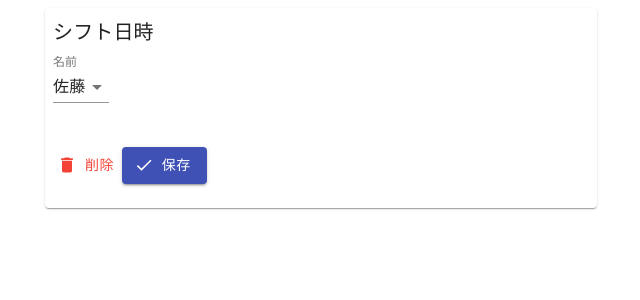
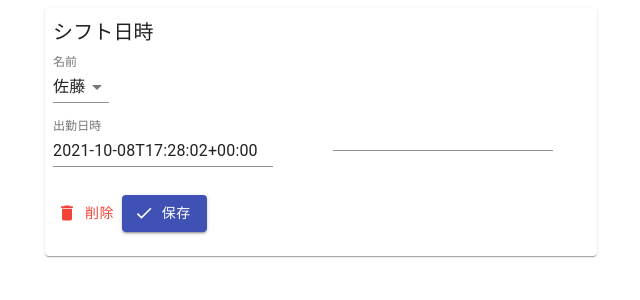
Before and after one commit to LS335/mont-thabor-app, a React app: page / in a window 1280 px wide. Shown: the top 300 px of the page, without its empty margins (319-959 px from the left). Built offline with nearby package versions, Linux system fonts and the light colour scheme.

Commit message:
DateTimePicker add

```diff
--- a/package.json
+++ b/package.json
@@ -6,6 +6,7 @@
   "author": "K Itoh",
   "license": "MIT",
   "dependencies": {
+    "@date-io/dayjs": "1.x",
     "@material-ui/core": "^4.12.3",
     "@material-ui/icons": "^4.11.2",
     "@material-ui/pickers": "^3.3.10",
--- a/src/components/Schedule.tsx
+++ b/src/components/Schedule.tsx
@@ -1,4 +1,4 @@
-import React, { useState, useMemo } from 'react';
+import React, { useState, useMemo, useCallback } from 'react';
 import Grid from '@material-ui/core/Grid';
 import Typography from '@material-ui/core/Typography';
 import Button from '@material-ui/core/Button';
@@ -7,6 +7,7 @@ import MenuItem from '@material-ui/core/MenuItem';
 import FormControl from '@material-ui/core/FormControl';
 import InputLabel from '@material-ui/core/InputLabel';
 import Select from '@material-ui/core/Select';
+import TextField from '@material-ui/core/TextField';
 import DeleteIcon from '@material-ui/icons/Delete';
 import DoneIcon from '@material-ui/icons/Done';
 import Container from '@material-ui/core/Container';
@@ -14,7 +15,9 @@ import { makeStyles } from '@material-ui/core/styles';
 import { Controller, useForm } from 'react-hook-form';
 import { IEmployee } from '../models/IEmployee';
 import { ISchedule } from '../models/ISchedule';
-import dayjs from 'dayjs';
+import dayjs, { Dayjs } from 'dayjs';
+import { DateTimePicker } from '@material-ui/pickers';
+import { MaterialUiPickersDate } from '@material-ui/pickers/typings/date';
 
 const dummyEmployee: IEmployee[] = [
   {
@@ -83,6 +86,11 @@ export const Schedule: React.FC = () => {
     defaultValues: initSchedule,
     mode: 'onBlur',
   });
+  const [date, setDate] = useState<Dayjs | null>(dayjs());
+  const onDateChange = useCallback((date: MaterialUiPickersDate) => {
+    setDate(date);
+  }, []);
+
   const [employees] = useState<IEmployee[]>(dummyEmployee);
   const employeesMenuItem = useMemo(() => {
     return employees.map((employee) => (
@@ -115,8 +123,19 @@ export const Schedule: React.FC = () => {
             />
           </FormControl>
           <Grid container spacing={3}>
-            <Grid item md={6}></Grid>
-            <Grid item md={6}></Grid>
+            <Grid item md={6}>
+              <DateTimePicker
+                value={date}
+                onChange={onDateChange}
+                label="出勤日時"
+                format="YYYY/MM/DD HH:mm"
+                ampm={false}
+                minutesStep={30}
+              />
+            </Grid>
+            <Grid item md={6}>
+              <TextField></TextField>
+            </Grid>
           </Grid>
           <Grid item xs={6}>
             <Button className={styles.cancelButton} startIcon={<DeleteIcon />}>
--- a/src/index.tsx
+++ b/src/index.tsx
@@ -1,5 +1,24 @@
 import React from 'react';
 import ReactDOM from 'react-dom';
 import { Schedule } from './components/Schedule';
+import { MuiPickersUtilsProvider } from '@material-ui/pickers';
+import Utils from '@date-io/dayjs';
+import 'dayjs/locale/ja';
+import { Dayjs } from 'dayjs';
 
-ReactDOM.render(<Schedule />, document.getElementById('container'));
+class ExtendDateUtils extends Utils {
+  getCalendarHeaderText(date: Dayjs) {
+    return date.format('YYYY年 MMM');
+  }
+
+  getDatePickerHeaderText(date: Dayjs) {
+    return date.format('M/D');
+  }
+}
+
+ReactDOM.render(
+  <MuiPickersUtilsProvider utils={ExtendDateUtils} locale="ja">
+    <Schedule />
+  </MuiPickersUtilsProvider>,
+  document.getElementById('container'),
+);
```
Also changed, not shown: 1 other file (tests, documents, lock files or other folders).
